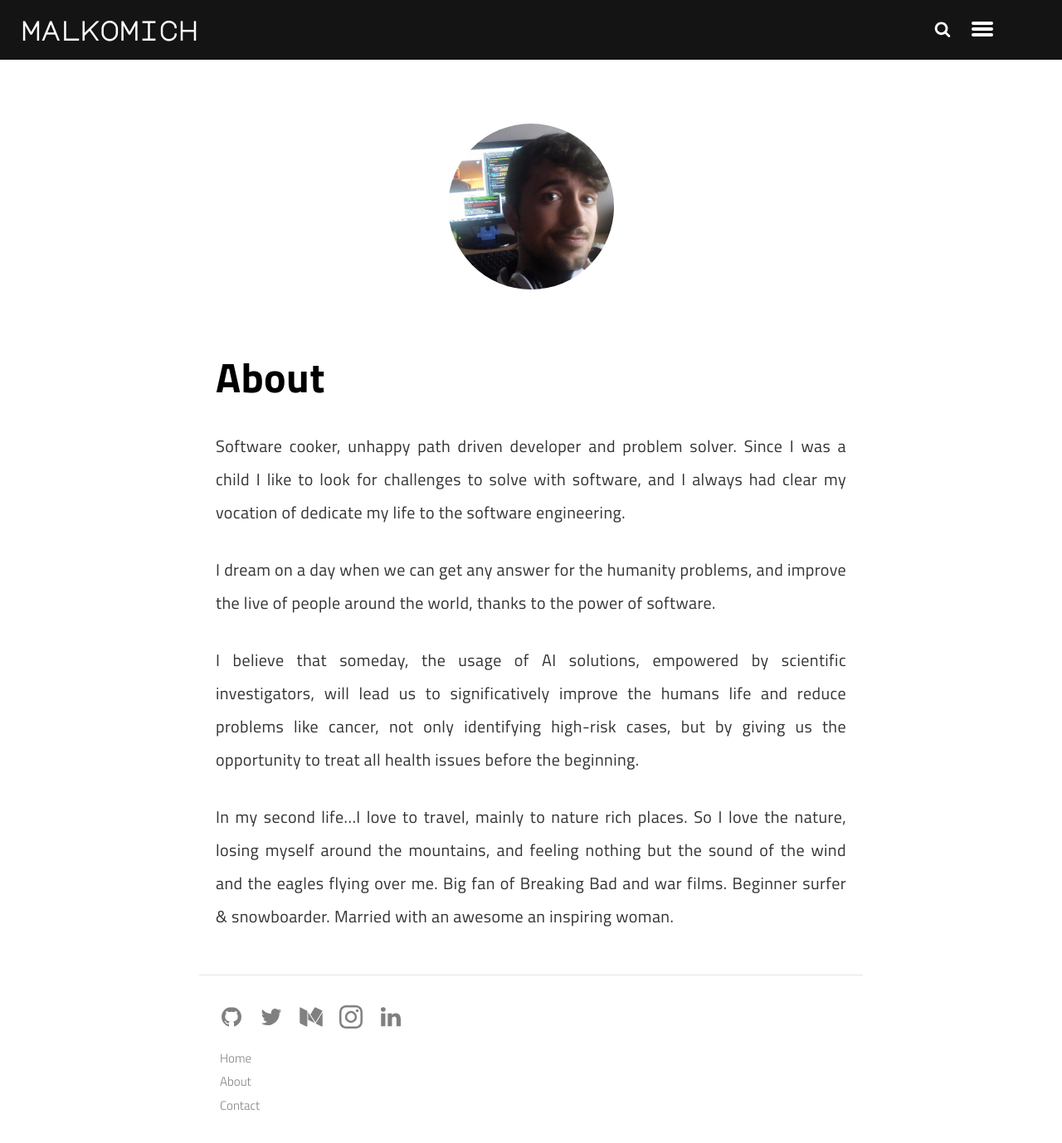
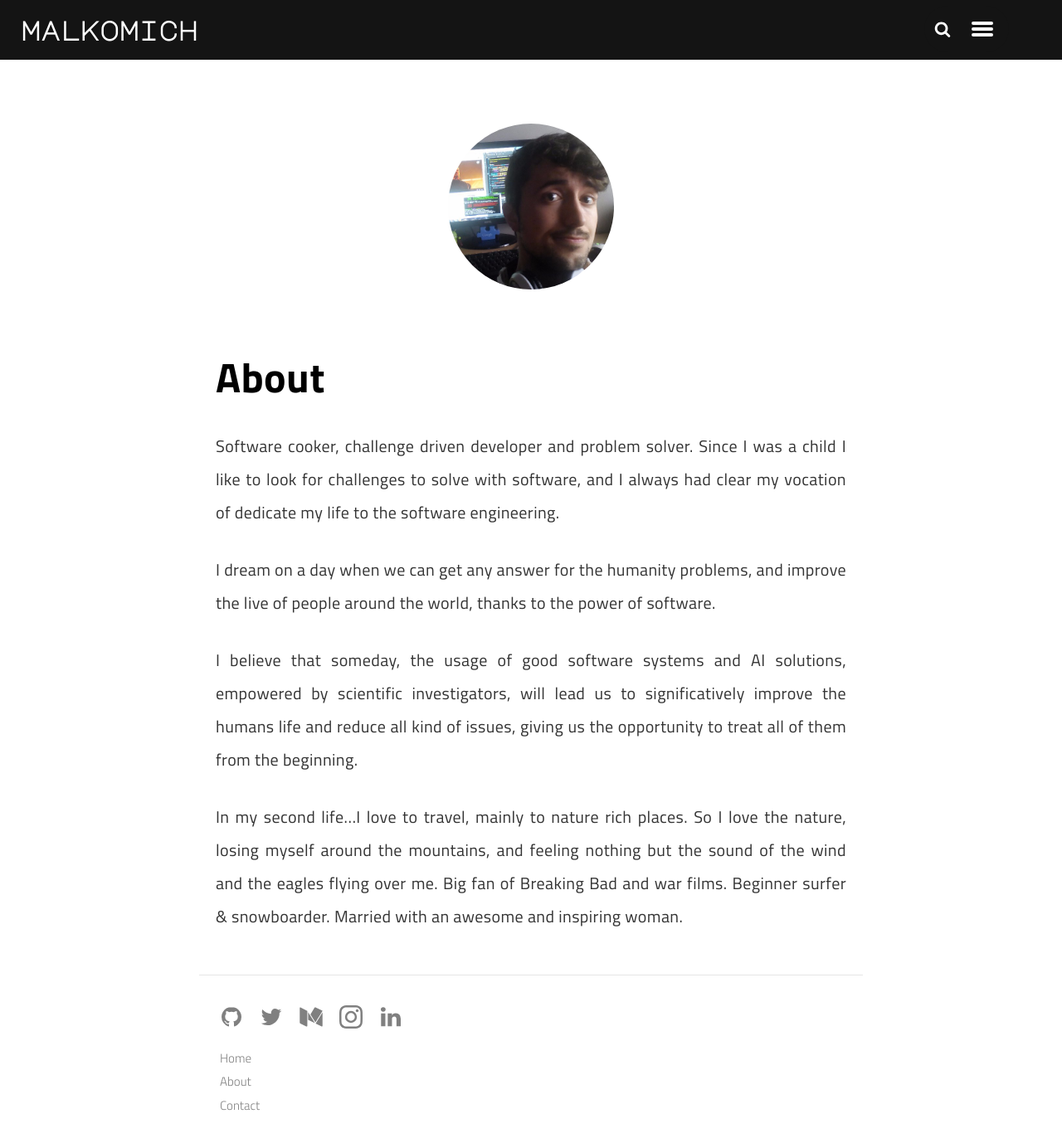
Before and after one commit to malkomich/malkomich.github.io, a Jekyll site: the page built from pages/about.md, in a window 1280 px wide and 1400 px high. Shown: the top 1378 px of the window at 83% size. Built offline with Jekyll 4.4.1, drawn with Linux system fonts in a browser that asks for light colours; a script that is not in the unit is left out.

Commit message:
Automatically generated. Merged on Netlify CMS
Force merge of:
* "pages/about.md"

```diff
--- a/pages/about.md
+++ b/pages/about.md
@@ -14,10 +14,10 @@ tags:
 
 # About
 
-Software cooker, unhappy path driven developer and problem solver. Since I was a child I like to look for challenges to solve with software, and I always had clear my vocation of dedicate my life to the software engineering.
+Software cooker, challenge driven developer and problem solver. Since I was a child I like to look for challenges to solve with software, and I always had clear my vocation of dedicate my life to the software engineering.
 
 I dream on a day when we can get any answer for the humanity problems, and improve the live of people around the world, thanks to the power of software.
 
-I believe that someday, the usage of AI solutions, empowered by scientific investigators, will lead us to significatively improve the humans life and reduce problems like cancer, not only identifying high-risk cases, but by giving us the opportunity to treat all health issues before the beginning.
+I believe that someday, the usage of good software systems and AI solutions, empowered by scientific investigators, will lead us to significatively improve the humans life and reduce all kind of issues, giving us the opportunity to treat all of them from the beginning.
 
-In my second life...I love to travel, mainly to nature rich places. So I love the nature, losing myself around the mountains, and feeling nothing but the sound of the wind and the eagles flying over me. Big fan of Breaking Bad and war films. Beginner surfer & snowboarder. Married with an awesome an inspiring woman.
+In my second life...I love to travel, mainly to nature rich places. So I love the nature, losing myself around the mountains, and feeling nothing but the sound of the wind and the eagles flying over me. Big fan of Breaking Bad and war films. Beginner surfer & snowboarder. Married with an awesome and inspiring woman.
```
